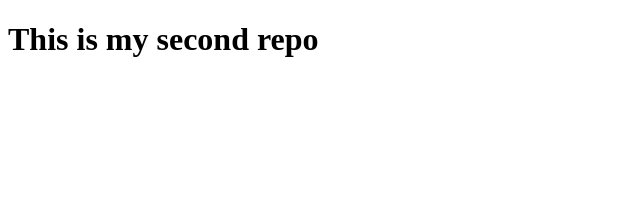
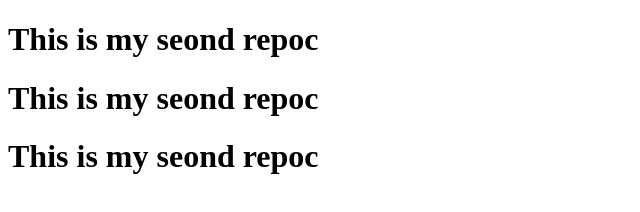
Before and after one commit to MdMaidulIslam1/my-second-repo, a plain HTML site: page index.html in a window 1280 px wide. Shown: the whole page, without its empty margins (0-640 px from the left). Drawn offline with Linux system fonts and the light colour scheme.

Commit message:
added h1

```diff
--- a/index.html
+++ b/index.html
@@ -7,6 +7,8 @@
     <title>Document</title>
 </head>
 <body>
-    <h1>This is my second repo</h1>
+    <h1>This is my seond repoc</h1>
+    <h1>This is my seond repoc</h1>
+    <h1>This is my seond repoc</h1>
 </body>
 </html>
```
